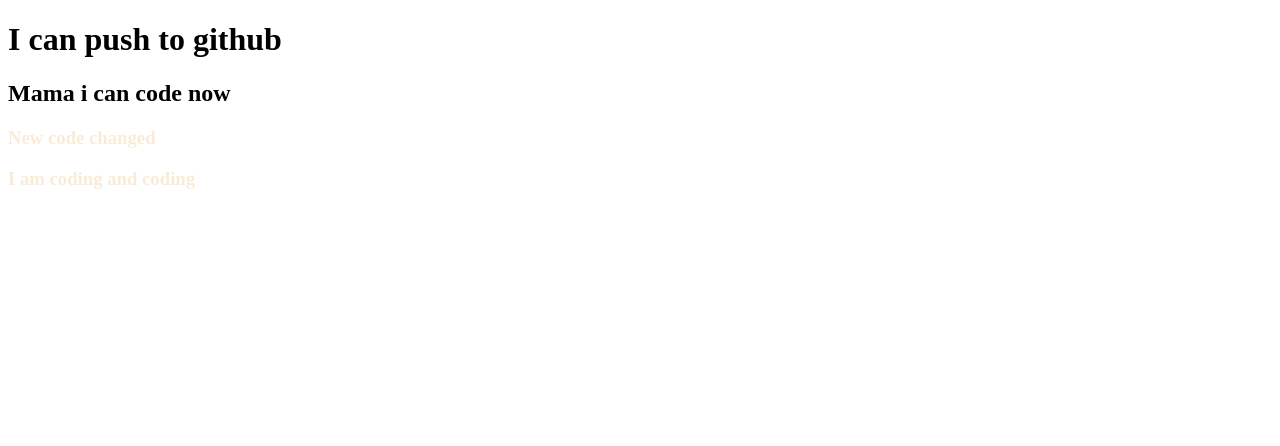
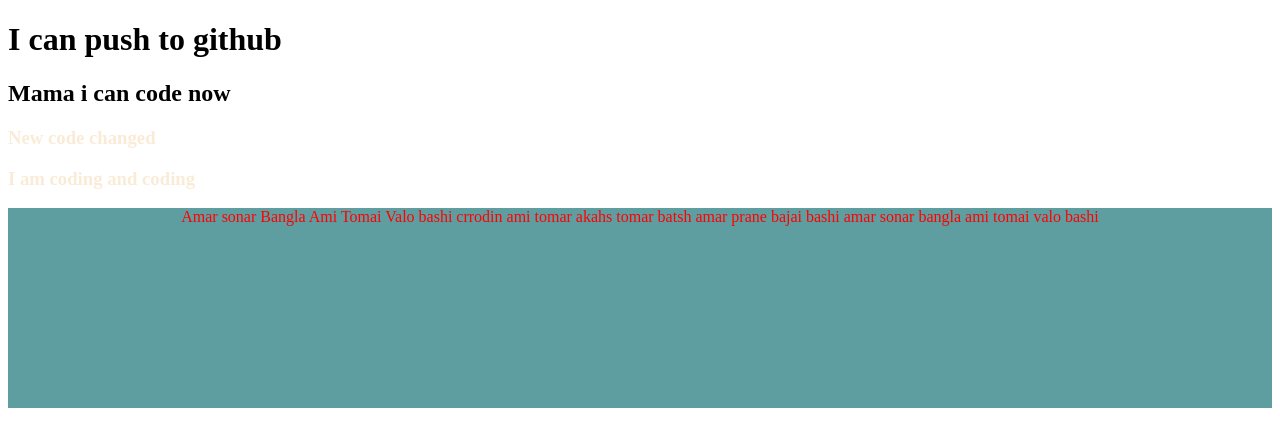
Before and after one commit to nasim1717/my-first-repo, a plain HTML site: page index.html in a window 1280 px wide. Drawn offline with Linux system fonts and the light colour scheme.

Commit message:
p tag add

```diff
--- a/index.html
+++ b/index.html
@@ -12,5 +12,9 @@
     <h2>Mama i can code now</h2>
     <h3>New code changed</h3>
     <h3>I am coding and coding</h3>
+    <p>
+      Amar sonar Bangla Ami Tomai Valo bashi crrodin ami tomar akahs tomar batsh amar prane bajai
+      bashi amar sonar bangla ami tomai valo bashi
+    </p>
   </body>
 </html>
--- a/style.css
+++ b/style.css
@@ -1,3 +1,11 @@
 h3{
     color: antiquewhite;
 }
+p{
+    background-color: cadetblue;
+    color: red;
+    border: 2px solid dotted;
+    height: 200px;
+    text-align: center;
+    position: center;
+}
```
